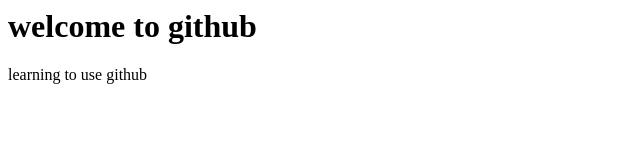
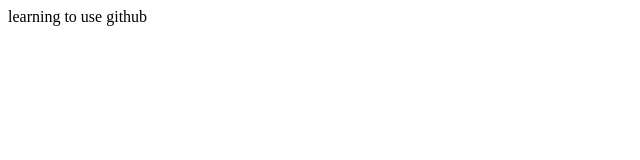
Before and after one commit to Pavan-1502/learing-fullstack, a plain HTML site: page index.html in a window 1280 px wide. Shown: the whole page, without its empty margins (0-640 px from the left). Drawn offline with Linux system fonts and the light colour scheme.

Commit message:
removing h2 tag

```diff
--- a/index.html
+++ b/index.html
@@ -4,7 +4,7 @@
 <title> learning github </title>
 </head>
 <body>
-<h1> welcome to github</h1>
+
   <p> learning to use github</p>
 </body>
 </html>
```
